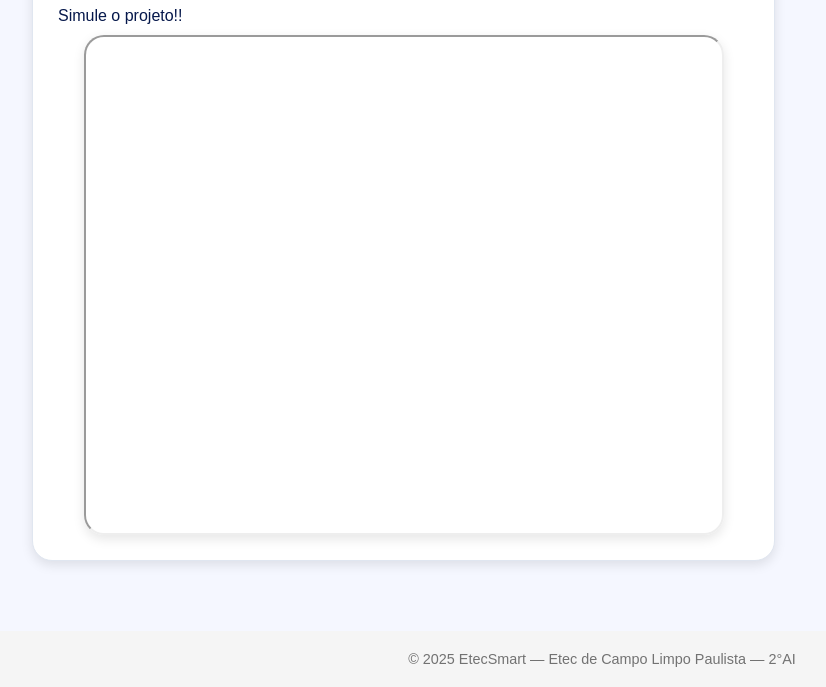
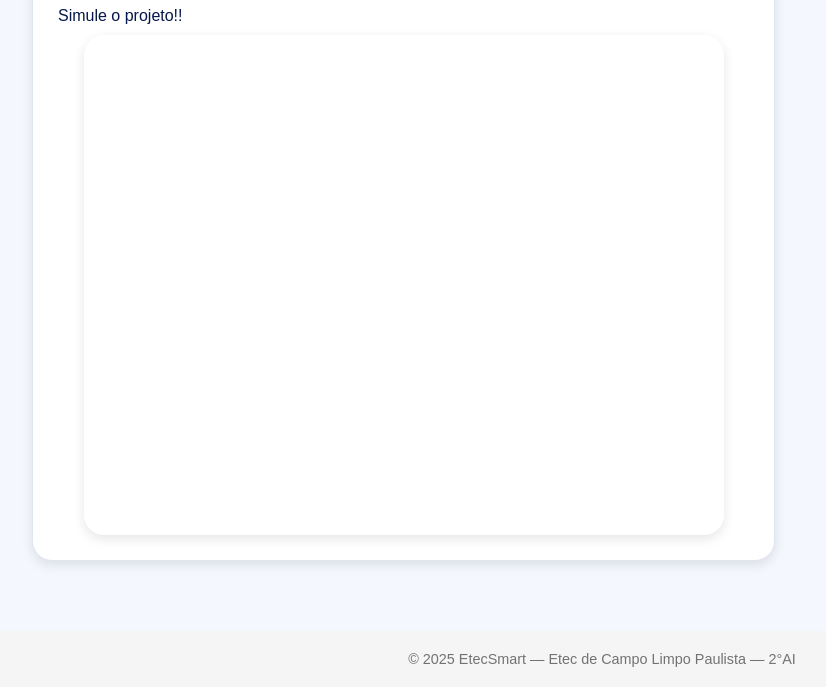
Before and after one commit to Filkiro/ProjetoCN, a plain HTML site: page html/projs.html in a window 1280 px wide. Shown: the part 698-1385 px from the top of the page, without its empty margins (38-864 px from the left). Drawn offline with nearby package versions, Linux system fonts and the light colour scheme.

Commit message:
update layout

```diff
--- a/css/projs.css
+++ b/css/projs.css
@@ -277,7 +277,7 @@ footer {
   padding: 0px;
 }
 iframe{
-  border-radius: 15px;
+  border-radius: 5px;
   box-shadow: 0 4px 12px rgba(0,0,0,0.1);
   display: block;
   margin: auto;
--- a/html/projs.html
+++ b/html/projs.html
@@ -45,7 +45,7 @@
         <h2>Projeto:</h2>
         <p style="margin-bottom: 10px;">Simule o projeto!!</p>
 
-        <iframe src=""></iframe>
+        <iframe src="" style="border: none;"></iframe>
       </div>
     </section>
 
```
